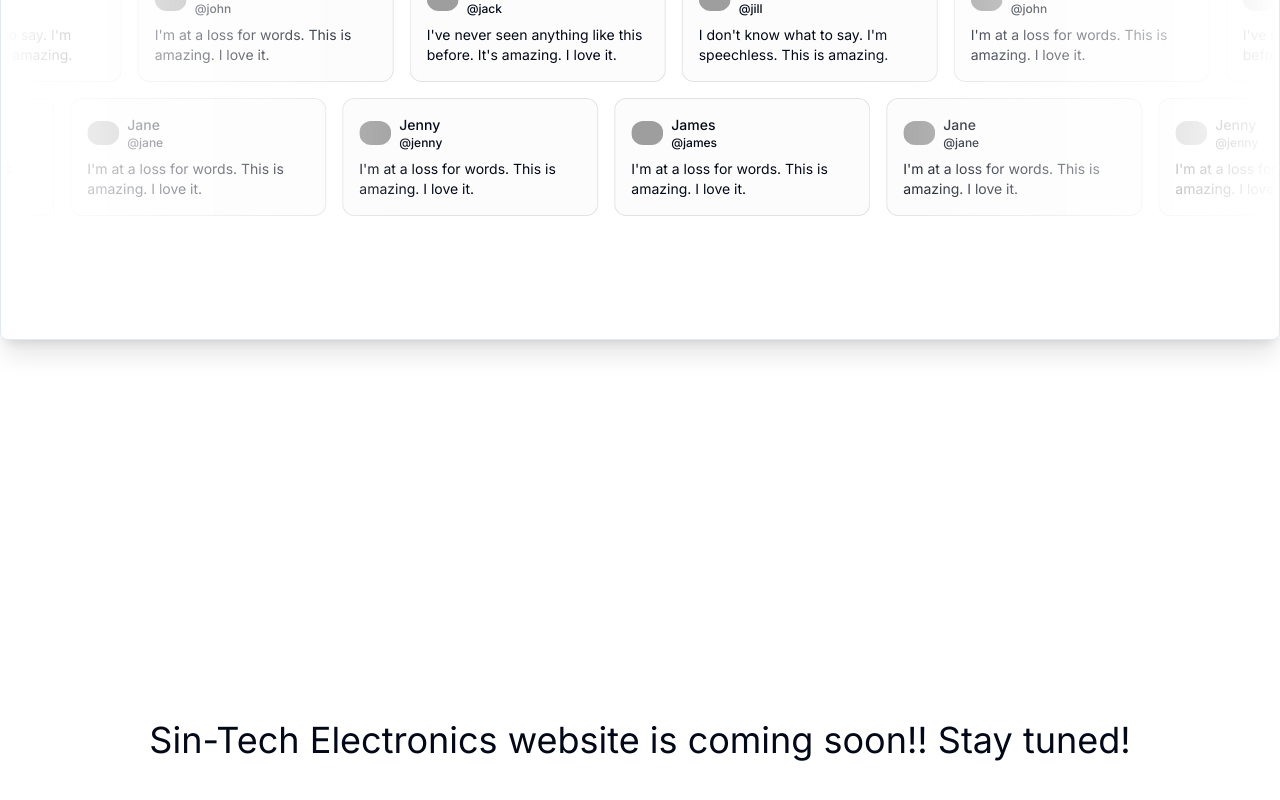
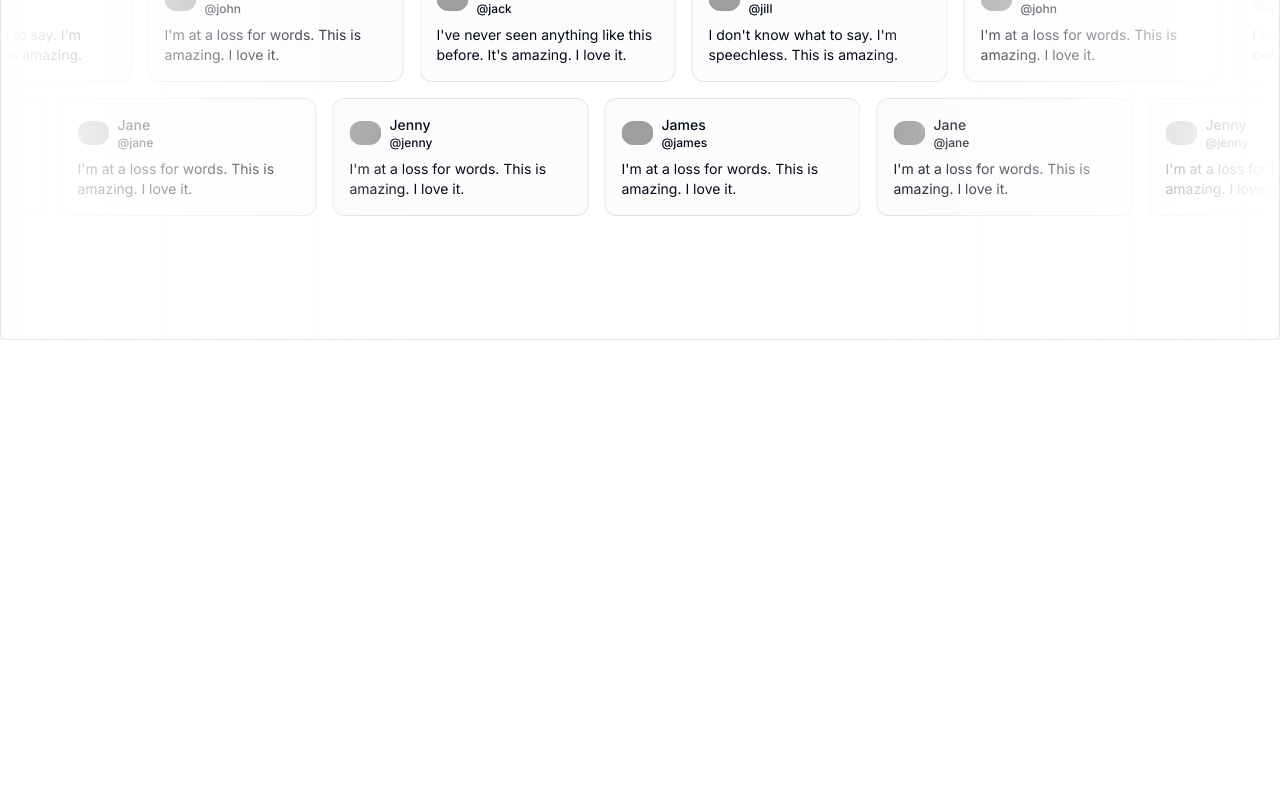
Before and after one commit to Harsh2509/Sin-Tech, a Next.js app: page / in a window 1280 px wide. Shown: the part 826-1626 px from the top of the page. After the commit the page ends 1166 px from the top, so only its background shows below. Built offline with nearby package versions, Linux system fonts and the light colour scheme; grey boxes are pictures that could not be loaded.

Commit message:
fix: Resolve MotionTag error.

```diff
--- a/app/page.tsx
+++ b/app/page.tsx
@@ -1,5 +1,4 @@
 import Navbar from "@/components/Navbar";
-import { TextEffect } from "../components/TextEffect";
 import { Cursor1 } from "./Cursor1";
 import { InView } from "@/components/Inview";
 import { Carousel } from "@/components/Carousel";
@@ -32,16 +31,6 @@
       </InView>
 
       <MarqueeDemo />
-      <div className="w-screen h-screen flex justify-center items-center">
-        <TextEffect
-          per="word"
-          as="h1"
-          preset="slide"
-          className=" text-4xl text-center"
-        >
-          Sin-Tech Electronics website is coming soon!! Stay tuned!
-        </TextEffect>
-      </div>
       <Cursor1 />
     </div>
   );
--- a/components/TextEffect.tsx
+++ /dev/null
@@ -1,146 +0,0 @@
-"use client";
-import { motion, Variants } from "framer-motion";
-import React from "react";
-
-type PresetType = "blur" | "shake" | "scale" | "fade" | "slide";
-
-type TextEffectProps = {
-  children: string;
-  per?: "word" | "char";
-  as?: keyof JSX.IntrinsicElements;
-  variants?: {
-    container?: Variants;
-    item?: Variants;
-  };
-  className?: string;
-  preset?: PresetType;
-};
-
-const defaultContainerVariants: Variants = {
-  hidden: { opacity: 0 },
-  visible: {
-    opacity: 1,
-    transition: {
-      staggerChildren: 0.05,
-    },
-  },
-};
-
-const defaultItemVariants: Variants = {
-  hidden: { opacity: 0 },
-  visible: {
-    opacity: 1,
-  },
-};
-
-const presetVariants: Record<
-  PresetType,
-  { container: Variants; item: Variants }
-> = {
-  blur: {
-    container: defaultContainerVariants,
-    item: {
-      hidden: { opacity: 0, filter: "blur(12px)" },
-      visible: { opacity: 1, filter: "blur(0px)" },
-    },
-  },
-  shake: {
-    container: defaultContainerVariants,
-    item: {
-      hidden: { x: 0 },
-      visible: { x: [-5, 5, -5, 5, 0], transition: { duration: 0.5 } },
-    },
-  },
-  scale: {
-    container: defaultContainerVariants,
-    item: {
-      hidden: { opacity: 0, scale: 0 },
-      visible: { opacity: 1, scale: 1 },
-    },
-  },
-  fade: {
-    container: defaultContainerVariants,
-    item: {
-      hidden: { opacity: 0 },
-      visible: { opacity: 1 },
-    },
-  },
-  slide: {
-    container: defaultContainerVariants,
-    item: {
-      hidden: { opacity: 0, y: 20 },
-      visible: { opacity: 1, y: 0 },
-    },
-  },
-};
-
-const AnimationComponent: React.FC<{
-  word: string;
-  variants: Variants;
-  per: "word" | "char";
-}> = React.memo(({ word, variants, per }) => {
-  if (per === "word") {
-    return (
-      <motion.span
-        aria-hidden="true"
-        variants={variants}
-        className="inline-block whitespace-pre"
-      >
-        {word}
-      </motion.span>
-    );
-  }
-
-  return (
-    <span className="inline-block whitespace-pre">
-      {word.split("").map((char, charIndex) => (
-        <motion.span
-          key={`char-${charIndex}`}
-          aria-hidden="true"
-          variants={variants}
-          className="inline-block whitespace-pre"
-        >
-          {char}
-        </motion.span>
-      ))}
-    </span>
-  );
-});
-
-AnimationComponent.displayName = "AnimationComponent";
-
-export function TextEffect({
-  children,
-  per = "word",
-  as = "p",
-  variants,
-  className,
-  preset,
-}: TextEffectProps) {
-  const words = children.split(/(\S+)/);
-  const MotionTag = motion[as as keyof typeof motion];
-  const selectedVariants = preset
-    ? presetVariants[preset]
-    : { container: defaultContainerVariants, item: defaultItemVariants };
-  const containerVariants = variants?.container || selectedVariants.container;
-  const itemVariants = variants?.item || selectedVariants.item;
-
-  return (
-    <MotionTag
-      initial="hidden"
-      animate="visible"
-      aria-label={children}
-      variants={containerVariants}
-      className={className}
-    >
-      {words.map((word, wordIndex) => (
-        <AnimationComponent
-          key={`word-${wordIndex}`}
-          word={word}
-          variants={itemVariants}
-          per={per}
-        />
-      ))}
-    </MotionTag>
-  );
-}
```
Also changed, not shown: 1 other file (tests, documents, lock files or other folders).
